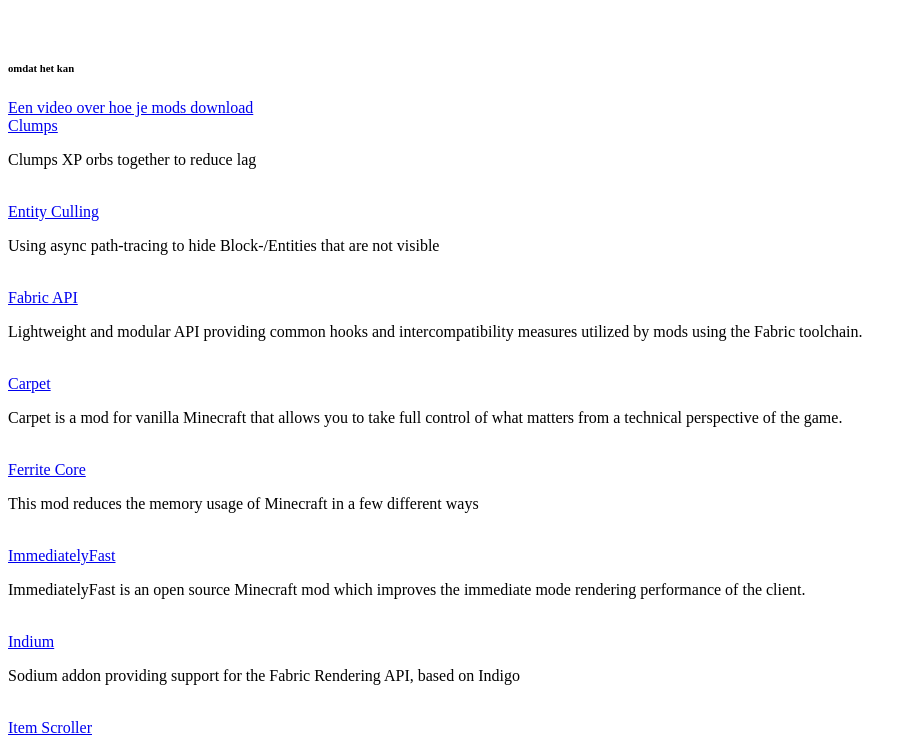
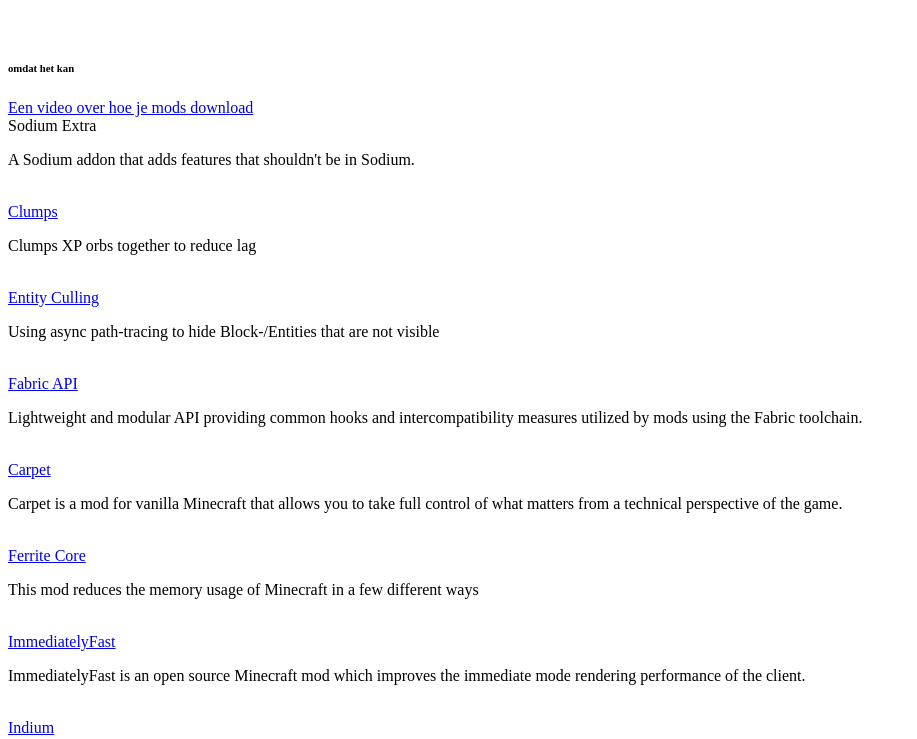
Before and after one commit to quix3908/mod-collection, a plain HTML site: page index.html in a window 1280 px wide. Shown: the part 61-800 px from the top of the page, without its empty margins (0-917 px from the left). Drawn offline with Linux system fonts and the light colour scheme.

Commit message:
index.html

```diff
--- a/index.html
+++ b/index.html
@@ -7,6 +7,9 @@
 <br>
 <h6>omdat het kan</h6>
  <a href=https://www.youtube.com/watch?v=D2J8yVG3LNs>Een video over hoe je mods download</a>
+<br>
+  <a hrefhttps://modrinth.com/mod/sodium-extra>Sodium Extra</a>
+<p>A Sodium addon that adds features that shouldn't be in Sodium.</p>
 <br>
  <a href=https://modrinth.com/mod/clumps/versions>Clumps</a>
 <p>Clumps XP orbs together to reduce lag</p>
```
